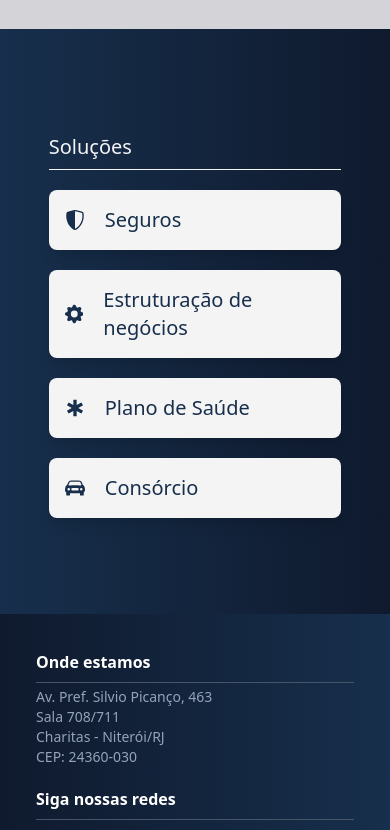
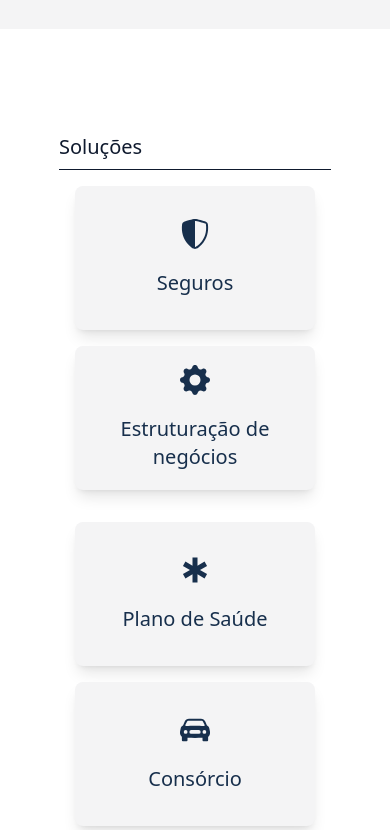
Before and after one commit to icaroalbar/hp-cap, a React (Vite) app: page / in a window 390 px wide. Shown: the part 2280-3110 px from the top of the page. Built offline with nearby package versions, Linux system fonts and the light colour scheme; what tw-elements would draw is missing.

Commit message:
style: update section services

```diff
--- /dev/null
+++ b/src/components/Button.tsx
@@ -0,0 +1,30 @@
+import { ReactElement } from "react";
+import { loadingIcon } from "../utils/Icons";
+import { IButton } from "../styles/components/@types";
+
+export const Button = ({
+  isLoading,
+  value,
+  color = "bg-primary-20",
+  hover = "hover:bg-primary-10",
+  type = "submit",
+  size = "px-20 py-3",
+  className,
+}: IButton): ReactElement => {
+  return !isLoading ? (
+    <button
+      className={`${className} ${color} ${hover} ${type} ${size} duration-300 rounded-md font-semibold text-white uppercase my-3`}
+    >
+      {value}
+    </button>
+  ) : (
+    <button
+      type="button"
+      className={`${className} ${color} cursor-no-drop flex justify-center gap-x-4 duration-300 px-20 py-3 opacity-75 rounded-md font-semibold text-white uppercase my-3`}
+      disabled
+    >
+      {loadingIcon}
+      Aguarde...
+    </button>
+  );
+};
--- a/src/components/SectionOne.tsx
+++ b/src/components/SectionOne.tsx
@@ -2,7 +2,7 @@ import { Button } from "../styles/components/Button";
 
 export const SectionOne = () => {
   return (
-    <section className="grid grid-cols-2 lg:h-[100vh]">
+    <section className="grid grid-cols-2">
       <div className="col-span-2 bg-company py-20 bg-cover lg:col-span-1 flex justify-center items-center">
         <div className="w-3/4 text-primary-10 flex flex-col gap-y-5">
           <div className="border-b py-2 border-primary-10">
--- a/src/components/SectionTwo.tsx
+++ b/src/components/SectionTwo.tsx
@@ -1,5 +1,4 @@
 import { BiHealth } from "react-icons/bi";
-import { Button } from "../styles/components/Button";
 import { Card } from "../styles/components/Cards";
 import {
   BsFillCarFrontFill,
@@ -9,25 +8,9 @@ import {
 
 export const SectionTwo = () => {
   return (
-    <section className="grid grid-cols-2">
-      <div className="flex flex-col justify-center items-center order-2 lg:order-1 col-span-2 py-24 lg:col-span-1 bg-gradient-to-r from-primary-20 to-primary-10">
-        <div className="w-9/12 flex flex-col gap-y-5">
-          <div className="border-b  border-zinc-100 py-2 text-zinc-100">
-            <p className="capitalize text-xl font-light">soluções</p>
-          </div>
-          <div className="flex flex-col gap-5">
-            <Card href="#" icon={<BsShieldShaded />} value="Seguros" />
-            <Card
-              href="#"
-              icon={<BsFillGearFill />}
-              value="Estruturação de negócios"
-            />
-            <Card href="#" icon={<BiHealth />} value="Plano de Saúde" />
-            <Card href="#" icon={<BsFillCarFrontFill />} value="Consórcio" />
-          </div>
-        </div>
-      </div>
-      <div className="col-span-2 order-1 lg:order-2 py-20 bg-zinc-300 lg:col-span-1 flex justify-center items-center">
+    <section className="flex justify-center">
+      <div className="grid grid-cols-2">
+        <div className="col-span-2 py-20 bg-zinc-100 lg:col-span-1 flex justify-center items-center">
           <div className="w-3/4 text-primary-10 flex flex-col gap-y-5">
             <h1 className="text-3xl font-medium">
               Temos as melhores soluções para você!
@@ -47,6 +30,32 @@ export const SectionTwo = () => {
             {/* <Button value="saiba mais" /> */}
           </div>
         </div>
+        <div className="flex flex-col justify-center items-center col-span-2 py-24 lg:col-span-1">
+          <div className="flex flex-col">
+            <div className="border-b border-primary-10 py-2 text-primary-10">
+              <p className="capitalize text-xl font-light">soluções</p>
+            </div>
+            <div className="grid grid-cols-2">
+              <div className="col-span-2 md:col-span-1">
+                <Card href="#" icon={<BsShieldShaded />} value="Seguros" />
+                <Card
+                  href="#"
+                  icon={<BsFillGearFill />}
+                  value="Estruturação de negócios"
+                />
+              </div>
+              <div className="col-span-2 md:col-span-1">
+                <Card href="#" icon={<BiHealth />} value="Plano de Saúde" />
+                <Card
+                  href="#"
+                  icon={<BsFillCarFrontFill />}
+                  value="Consórcio"
+                />
+              </div>
+            </div>
+          </div>
+        </div>
+      </div>
     </section>
   );
 };
--- a/src/styles/components/Cards.tsx
+++ b/src/styles/components/Cards.tsx
@@ -6,9 +6,9 @@ export const Card = ({ href, icon, value }: ILinkContact): ReactElement => {
   return (
     <Link
       to={`${href}`}
-      className="flex gap-x-5 text-xl font-medium text-primary-20 items-center rounded-lg bg-zinc-100 p-4 shadow-lg hover:bg-zinc-200 duration-150"
+      className="w-60 h-36 flex flex-col justify-center text-center m-4 gap-5 text-xl font-medium text-primary-20 items-center rounded-lg bg-zinc-100 p-4 shadow-lg hover:bg-zinc-200 duration-150"
     >
-      {icon}
+      <span className="text-3xl">{icon}</span>
       {value}
     </Link>
   );
```
Lines whose indentation alone changed are shown as unchanged.
